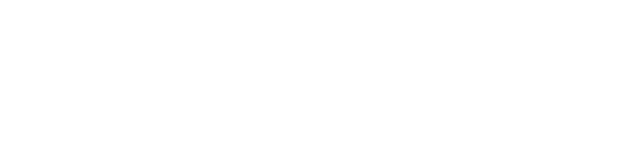
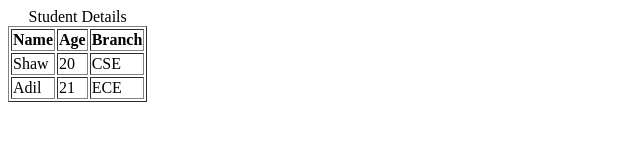
Before and after one commit to acciojob/table-practise-Premkrishna-harale, a website: page main.html in a window 1280 px wide. Shown: the whole page, without its empty margins (0-640 px from the left). Drawn offline with Linux system fonts and the light colour scheme.

Commit message:
created a submission

```diff
--- a/main.html
+++ b/main.html
@@ -7,9 +7,28 @@
 </head>
 
 <body>
-	<!-- the entire body must be written by student -->
-    <script type="text/javascript" src="./script.js">
-</script>
+	<table border="1">
+		<caption>Student Details</caption>
+		<thead>
+			<tr>
+				<th>Name</th>
+				<th>Age</th>
+				<th>Branch</th>
+			</tr>
+		</thead>
+		<tbody>
+			<tr>
+				<td>Shaw</td>
+				<td>20</td>
+				<td>CSE</td>
+			</tr>
+			<tr>
+				<td>Adil</td>
+				<td>21</td>
+				<td>ECE</td>
+			</tr>
+		</tbody>
+	</table>
 
 </body>
 
```
